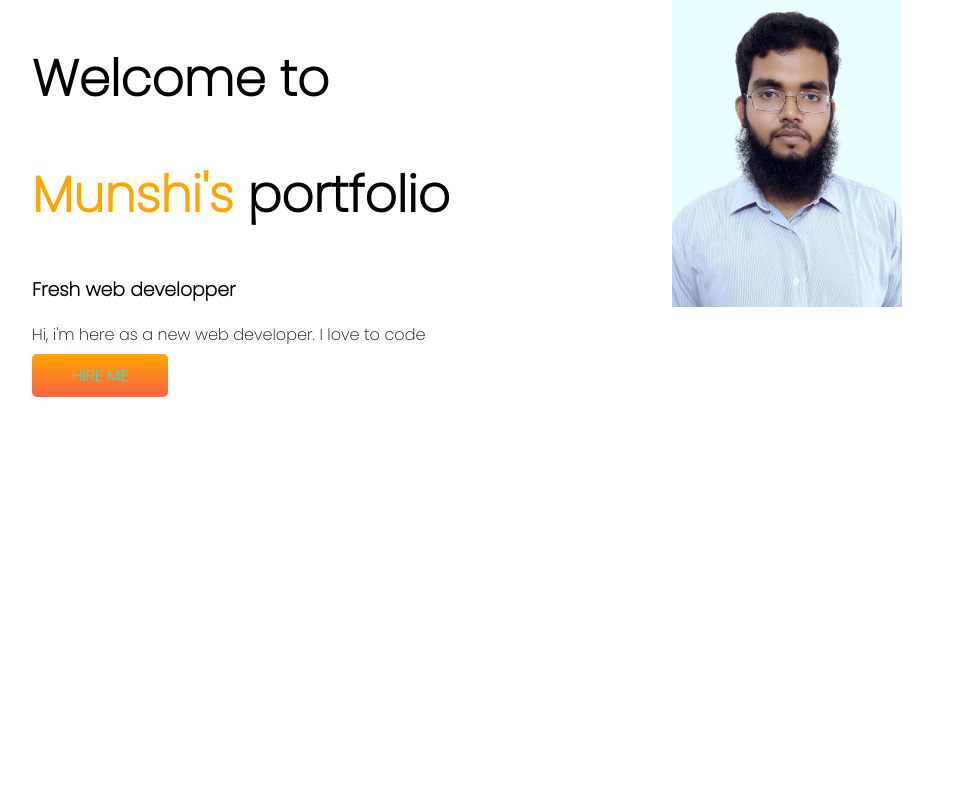
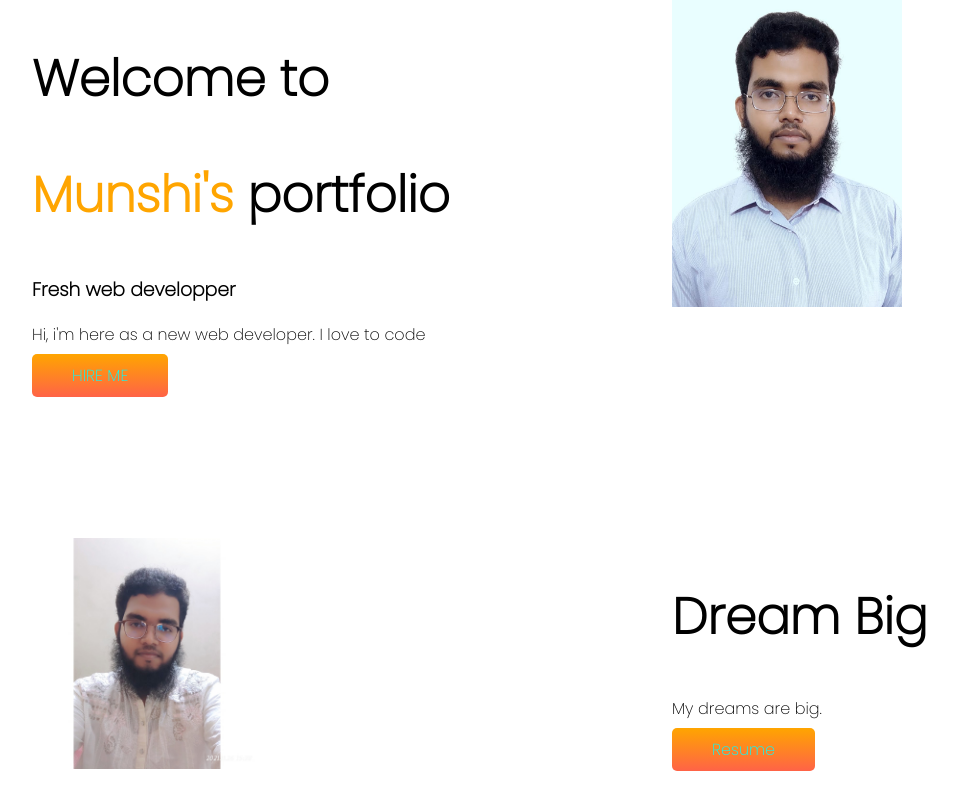
Before and after one commit to arhan1998/developer-portfolio, a plain HTML site: page index.html in a window 1280 px wide. Shown: the whole page, without its empty margins (32-989 px from the left). Drawn offline with Linux system fonts and the light colour scheme.

Commit message:
dream big

```diff
--- a/index.html
+++ b/index.html
@@ -23,5 +23,15 @@
         <img src="img/myself.jpg" alt="" srcset="">
     </div>
 </section>
+<section class="dream-big">
+    <div class="half-width">
+        <img src="img/nij.jpg" alt="" srcset="">
+    </div>
+    <div class="half-width">
+        <h1>Dream Big</h1>
+        <p> My dreams are big.</p>
+        <a class="link-button" target="_blank" href="https://www.linkedin.com/in/abdur-rahman-796653243/">Resume</a>
+    </div>
+</section>
 </body>
 </html>
--- a/style.css
+++ b/style.css
@@ -10,6 +10,7 @@ h1{
 }
 section{
     display: flex;
+    margin-bottom: 150px;
 }
 .half-width{
     width: 50%;
@@ -30,3 +31,8 @@ section{
     background-image: url();
     background-repeat: no-repeat;
 }
+.dream-big{
+    background-image: url();
+    background-repeat: no-repeat;
+    background-position: right;
+}
```
Also changed, not shown: img/nij.jpg (added).
